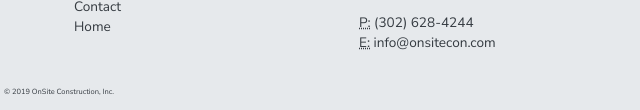
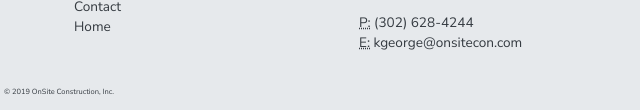
Before and after one commit to nicholaspritchett/onsite, a plain HTML site: page services.html in a window 1280 px wide. Shown: the part 1649-1759 px from the top of the page, 581-1221 px from the left. Drawn offline with Linux system fonts and the light colour scheme.

Commit message:
changed contact email address

```diff
--- a/services.html
+++ b/services.html
@@ -221,7 +221,7 @@
               (302) 628-4244
               <br>
               <abbr title="Email">E:</abbr>
-              <a href="mailto:#" class="text-dark">info@onsitecon.com</a>
+              <a href="mailto: kgeorge@onsitecon.com" class="text-dark">kgeorge@onsitecon.com</a>
             </address>
 
           </div>
```
